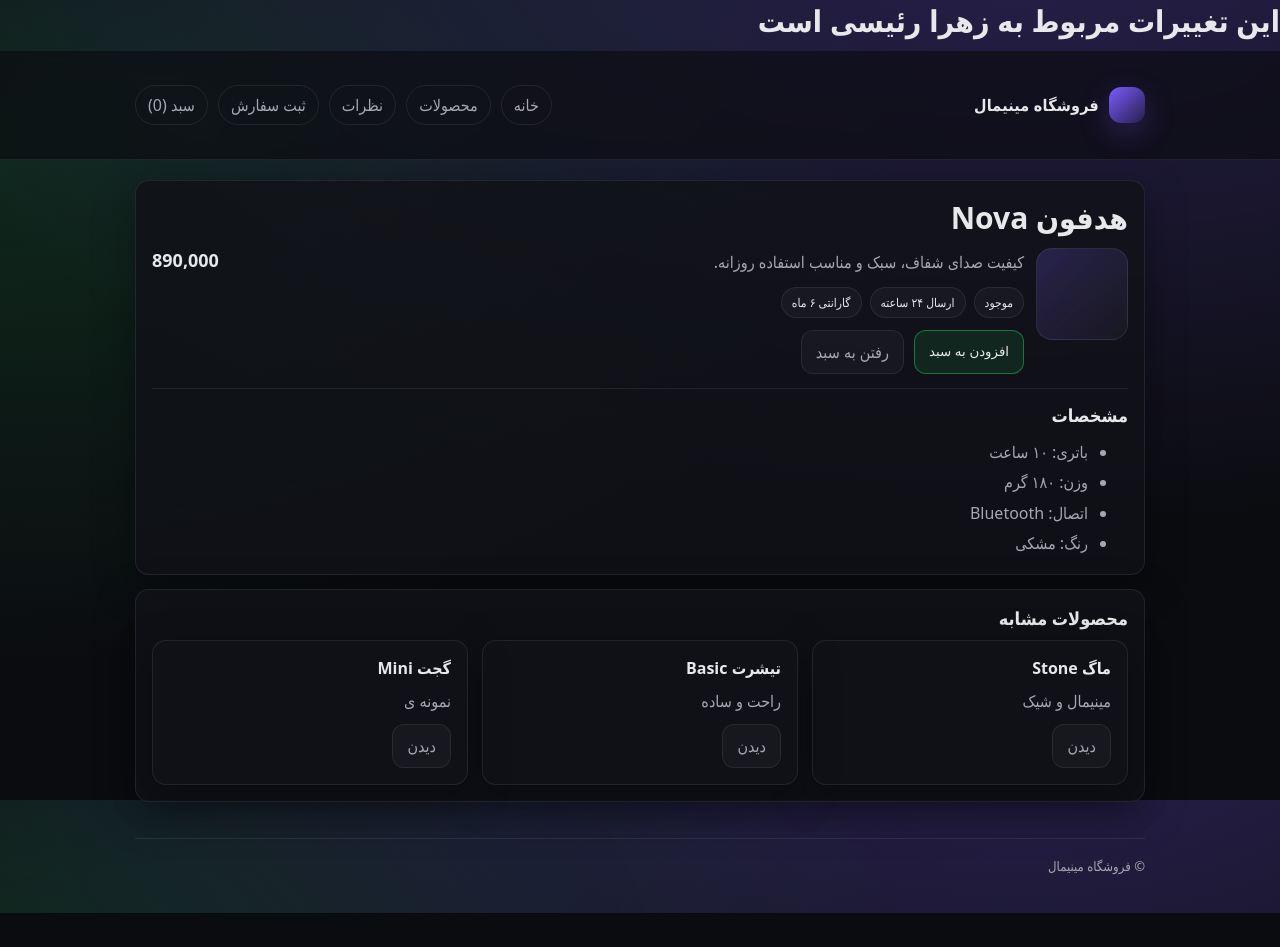
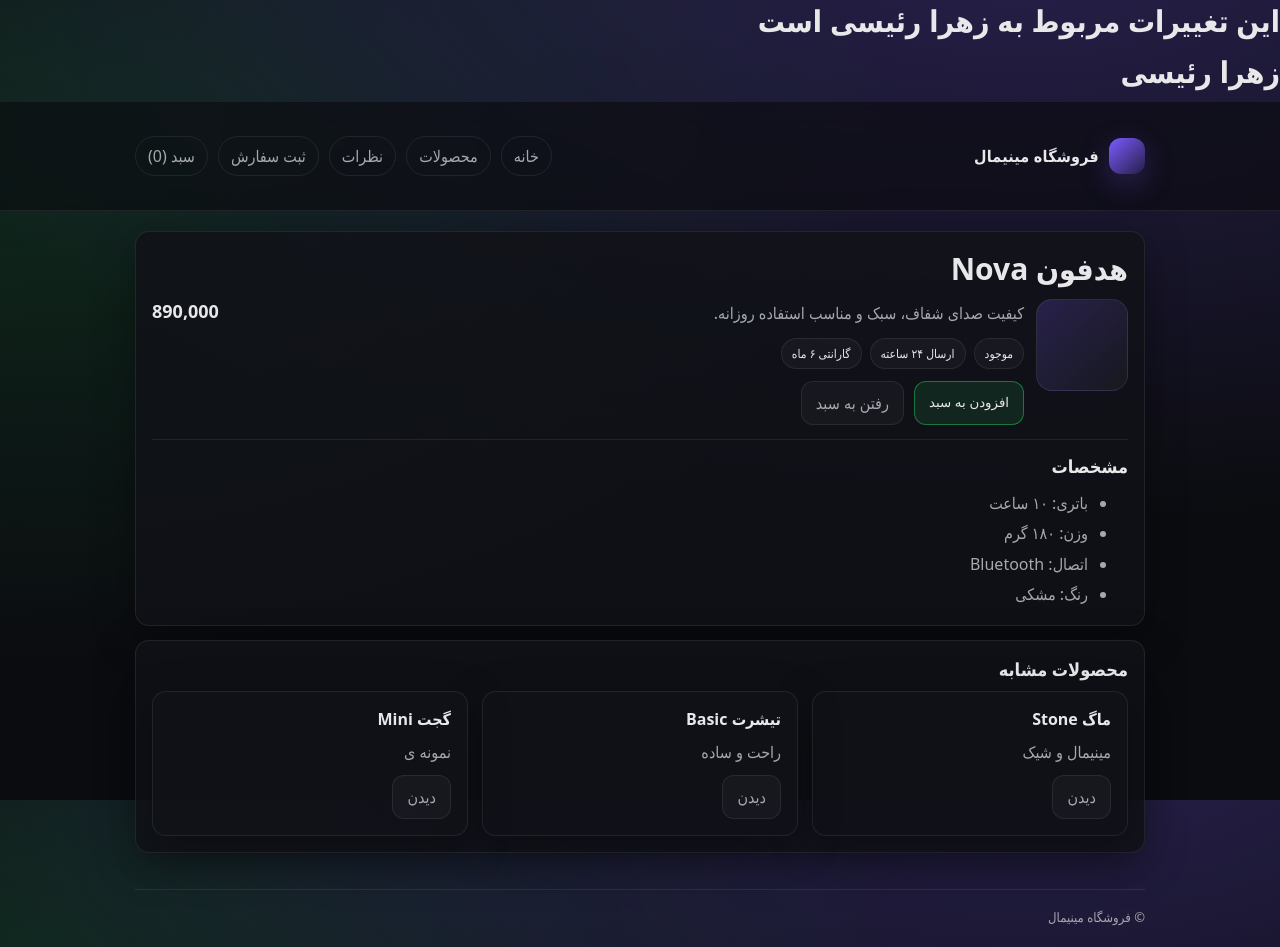
Before and after one commit to kimianasri9512/team-project, a plain HTML site: page Product.html in a window 1280 px wide. Shown: the top 947 px of the page. Before the commit the page ends 913 px from the top, so only its background shows below. Drawn offline with Linux system fonts and the light colour scheme.

Commit message:
تغییرات زهرا رئیسی

```diff
--- a/Product.html
+++ b/Product.html
@@ -8,6 +8,7 @@
 </head>
 <body>
   <h1>این تغییرات مربوط به زهرا رئیسی است</h1>
+  <h1>زهرا رئیسی</h1>
 <header>
   <div class="container">
     <div class="nav">
```
